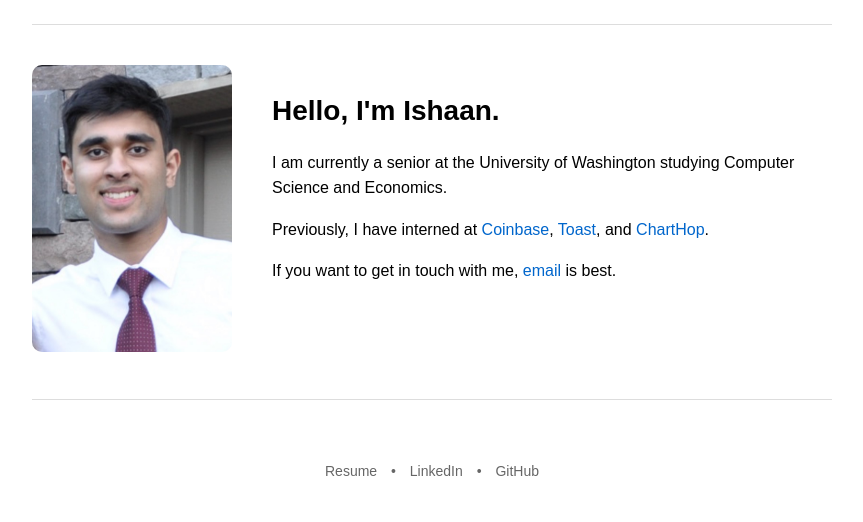
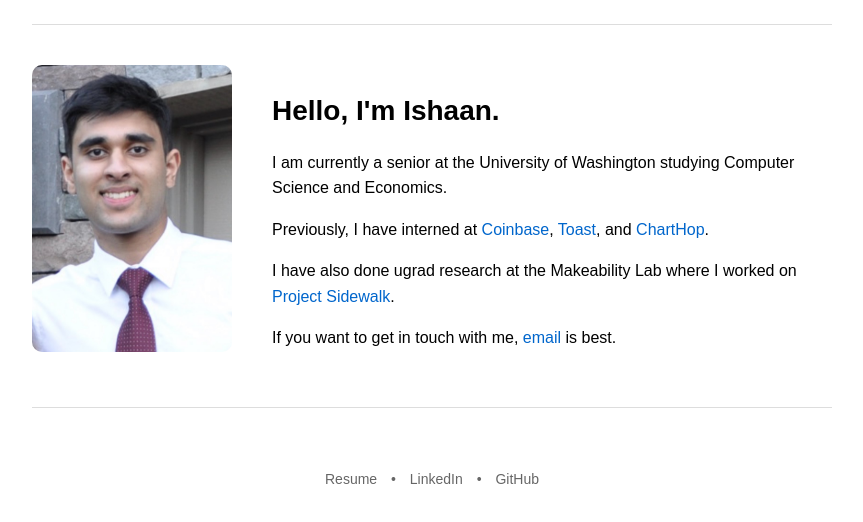
Before and after one commit to ishaanp9/ishaanp9.github.io, a plain HTML site: page index.html in a window 1280 px wide. Shown: the part 90-612 px from the top of the page, without its empty margins (208-1071 px from the left). Drawn offline with Linux system fonts and the light colour scheme.

Commit message:
add research line

```diff
--- a/index.html
+++ b/index.html
@@ -26,6 +26,7 @@
                 <h2>Hello, I'm Ishaan.</h2>
                 <p>I am currently a senior at the University of Washington studying Computer Science and Economics.</p>
                 <p>Previously, I have interned at <a href="https://www.coinbase.com" target="_blank">Coinbase</a>, <a href="https://pos.toasttab.com" target="_blank">Toast</a>, and <a href="https://www.charthop.com" target="_blank">ChartHop</a>.</p>
+                <p>I have also done ugrad research at the Makeability Lab where I worked on <a href="https://makeabilitylab.cs.washington.edu/project/sidewalk/" target="_blank">Project Sidewalk</a>.</p>
                 <p>If you want to get in touch with me, <a href="mailto:ishaanp090@gmail.com" class="email-link">email</a> is best.</p>
             </div>
         </div>
```
